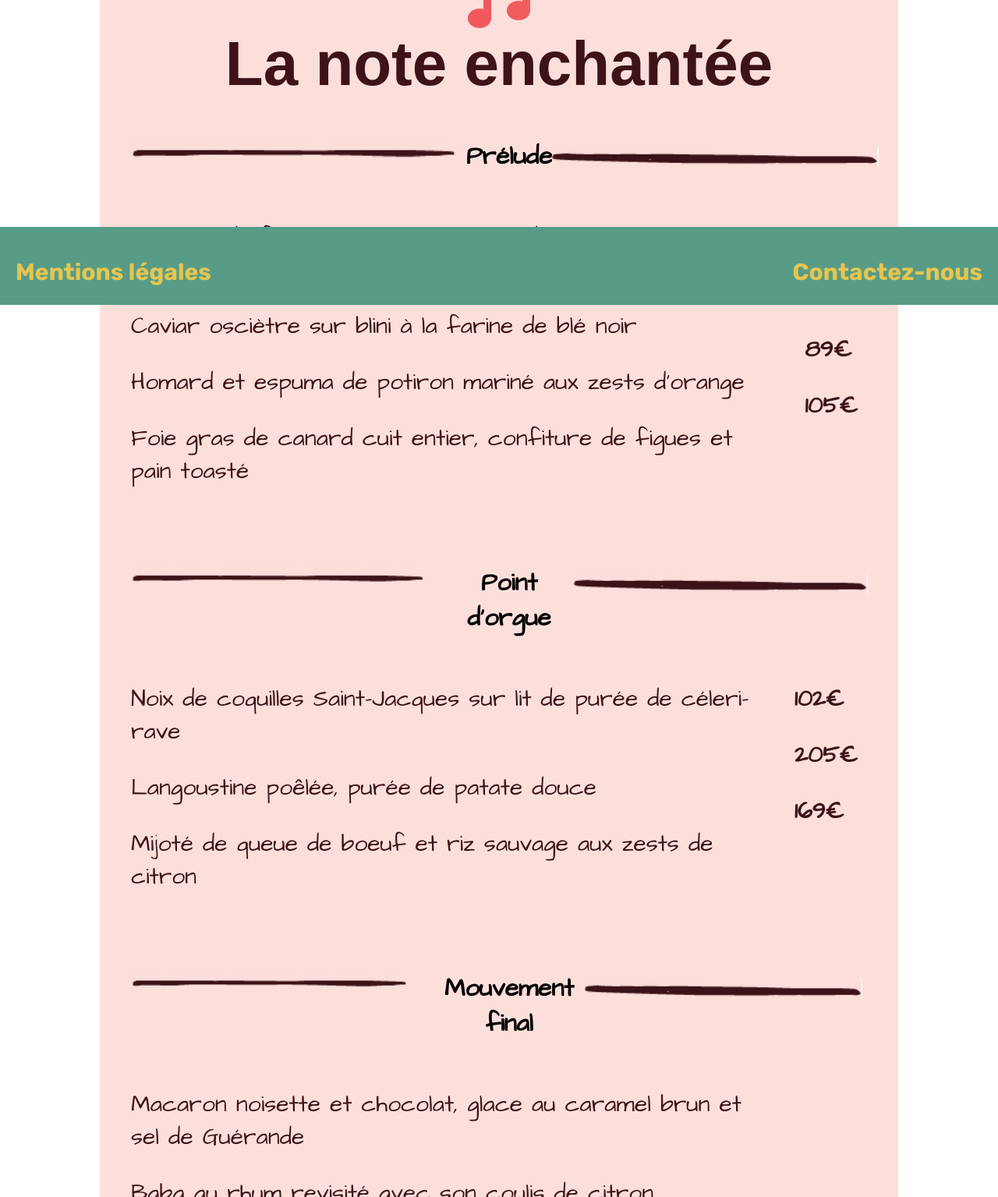
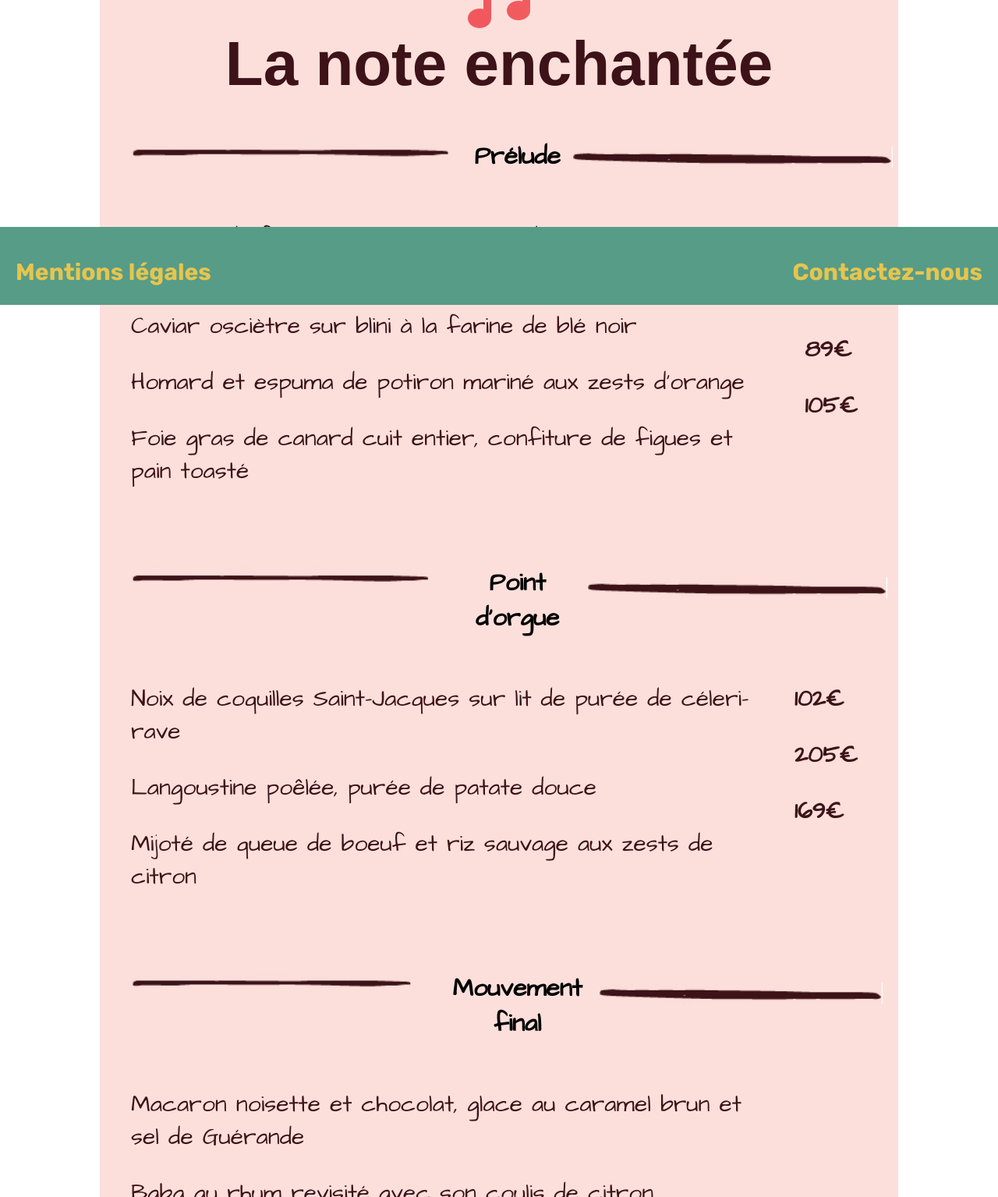
Before and after one commit to Ouacila/P3_BACHIR_Ouacila, a plain HTML site: page lanoteenchantee.html in a window 1280 px wide. Shown: the part 409-1944 px from the top of the page at 78% size. Drawn offline with Linux system fonts and the light colour scheme; a web font is replaced by a local one.

Commit message:
rectification titre MenuA

```diff
--- a/sass/menua.scss
+++ b/sass/menua.scss
@@ -102,23 +102,24 @@ h2{
         font-size: 2rem;
         text-align: center;
         margin: auto;
-        padding-left: 150px;
+        padding-left: 130px;
+
     }
 }
 .Entrée{
 .Titre{
-    width: 100%;
+    width: 105%;
     display: inline-flex;
     margin-top: 50px;
     justify-content: space-around;
     margin-bottom: 30px;
 
     .menua1 img{
-       width: 150%;
+       width: 140%;
        margin-right: 5%;
 }
     .menua2 img{
-       width: 150%;
+       width: 140%;
        height: 60%;
        margin-top: 10px;
 }
@@ -126,37 +127,37 @@ h2{
 }
 .Plat{
     .Titre{
-        width: 100%;
+        width: 105%;
         display: inline-flex;
         margin-top: 50px;
         justify-content: space-around;
         margin-bottom: 30px;
 
         .menua1 img{
-           width: 150%;
+           width: 140%;
     }
         .menua2 img{
-           width: 150%;
+           width: 140%;
            height: 30%;
-           margin-top: 10px;
+           margin-top: 15px;
     }
     }
 }
 .Dessert{
     .Titre{
-        width: 100%;
+        width: 105%;
         display: inline-flex;
         margin-top: 50px;
         justify-content: space-around;
         margin-bottom: 30px;
 
         .menua1 img{
-           width: 150%;
+           width: 140%;
     }
         .menua2 img{
-           width: 150%;
+           width: 140%;
            height: 30%;
-           margin-top: 10px;
+           margin-top: 15px;
     }
     }
 }
@@ -216,14 +217,14 @@ h3{
 
         &:after {
           width:10%;
-          left: 45%;
+          left: 52%;
         }}
         &:after {
           background: none repeat scroll 0 0 transparent;
           content: "";
           display: block;
           height: 4px;
-          left: 45%;
+          left: 52%;
           position: absolute;
           background: #3d1319;
           transition: width 1s ease 0s, right 0.5s ease 0s;
```
Also changed, not shown: sass/menua.css, 1 other file.
